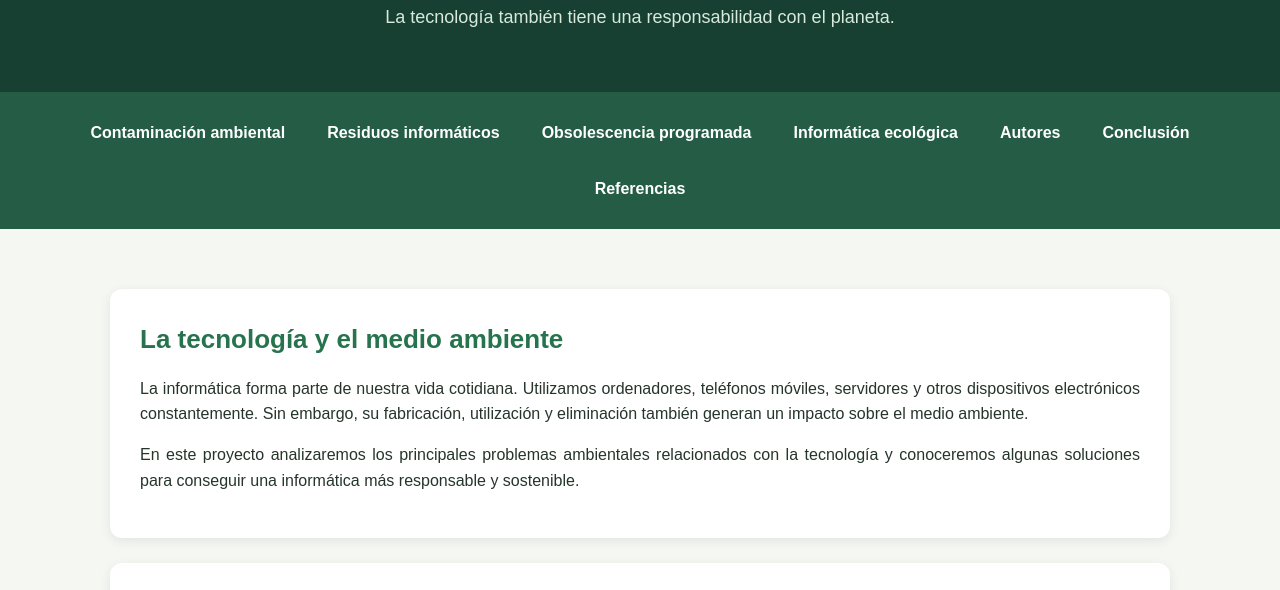
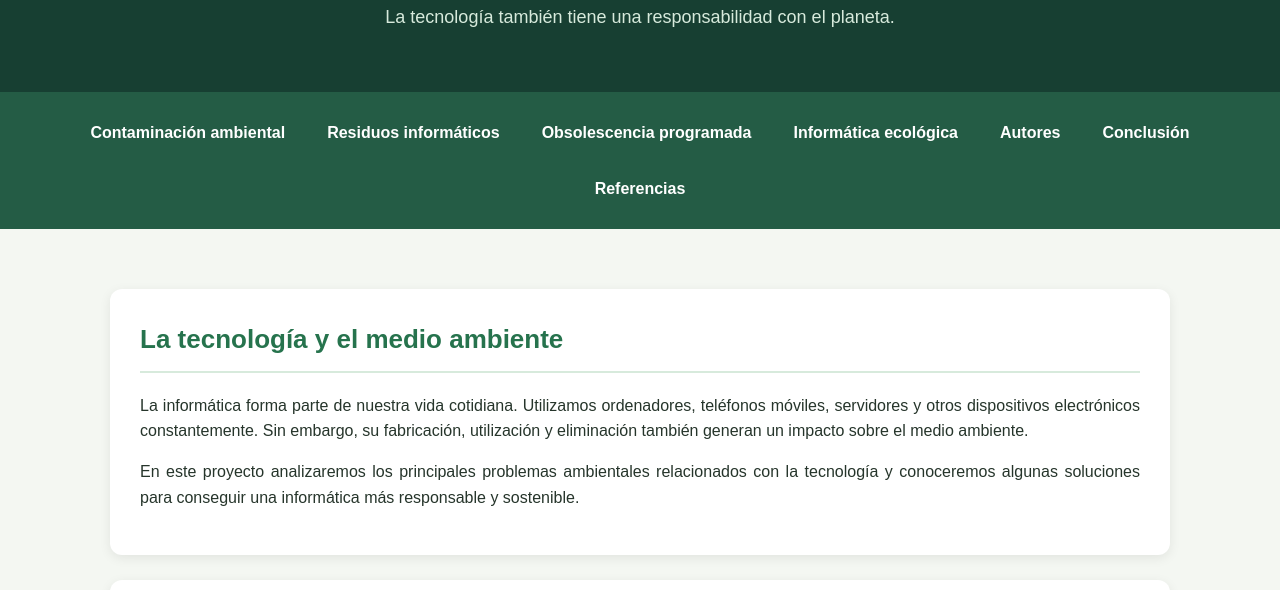
Before and after one commit to sashagarchi13-ux/informatica-ambiental, a plain HTML site: page index.html in a window 1280 px wide. Shown: the part 139-729 px from the top of the page. Drawn offline with Linux system fonts and the light colour scheme.

Commit message:
Update estilos.css

```diff
--- a/css/estilos.css
+++ b/css/estilos.css
@@ -47,8 +47,10 @@ section {
 
 section h2 {
     color: #26734d;
-    margin-bottom: 15px;
+    margin-bottom: 20px;
     font-size: 26px;
+    padding-bottom: 10px;
+    border-bottom: 2px solid #d7eadc;
 }
 
 
```
